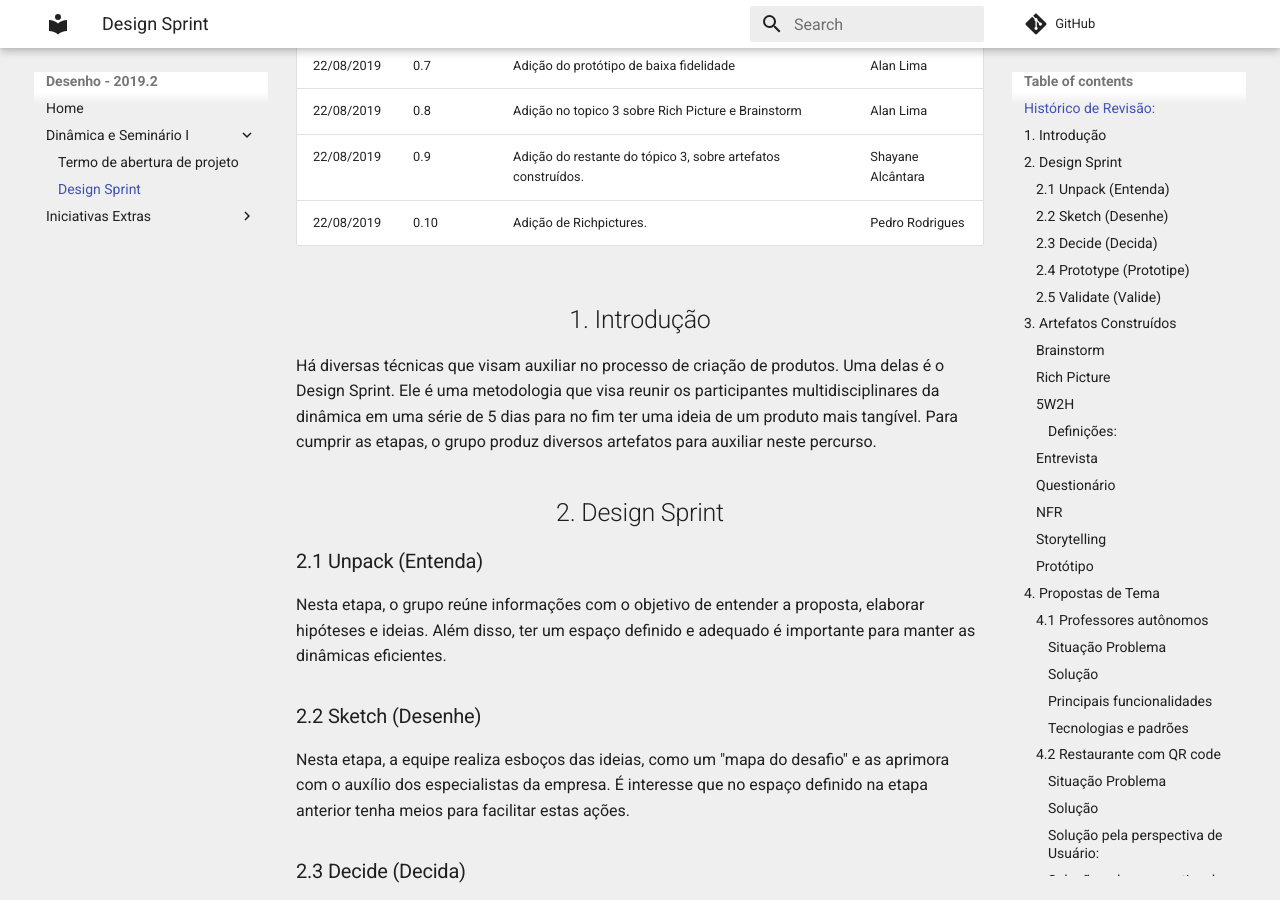
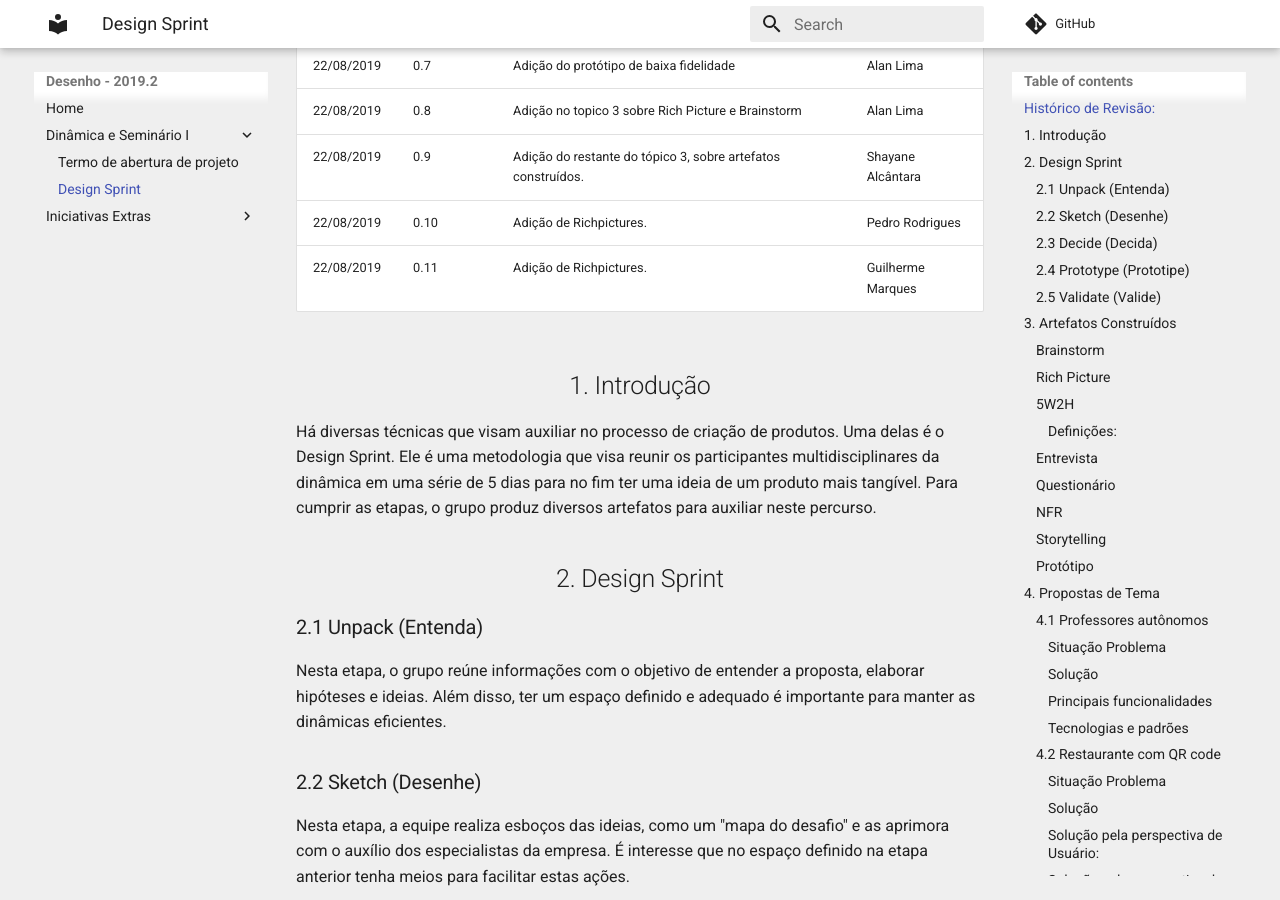
Before and after one commit to fga-desenho-2019-2/Wiki, an MkDocs documentation site: the page built from docs/seminario1/design_sprint.md, in a window 1280 px wide and 900 px high, scrolled down 588 px. Built offline with MkDocs 1.6.1 and Material for MkDocs 9.7.7, drawn with Linux system fonts in a browser that asks for light colours; comment, search, counter and statistics services are not loaded; old or Windows-style settings are respelled for this version of MkDocs.

Commit message:
Add name to version board

```diff
--- a/docs/seminario1/design_sprint.md
+++ b/docs/seminario1/design_sprint.md
@@ -14,6 +14,7 @@
 |22/08/2019|0.8| Adição no topico 3 sobre Rich Picture e Brainstorm |Alan Lima|
 |22/08/2019|0.9| Adição do restante do tópico 3, sobre artefatos construídos.| Shayane Alcântara|
 |22/08/2019|0.10| Adição de Richpictures.| Pedro Rodrigues|
+|22/08/2019|0.11| Adição de Richpictures.| Guilherme Marques |
 
 
 ## 1. Introdução
```
